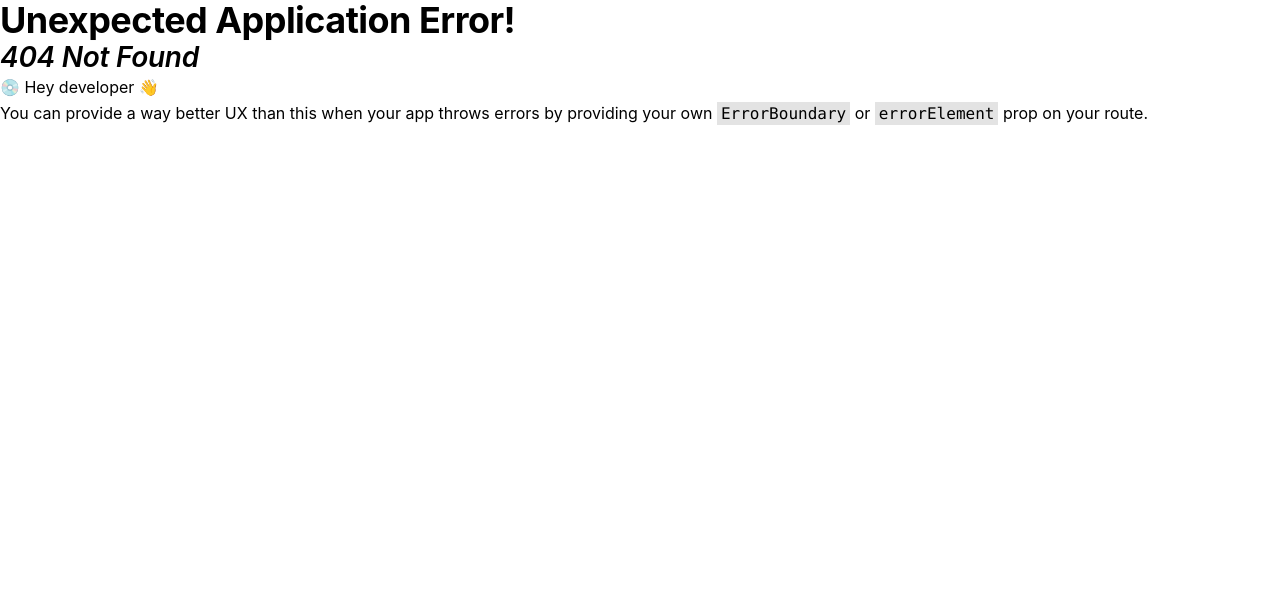
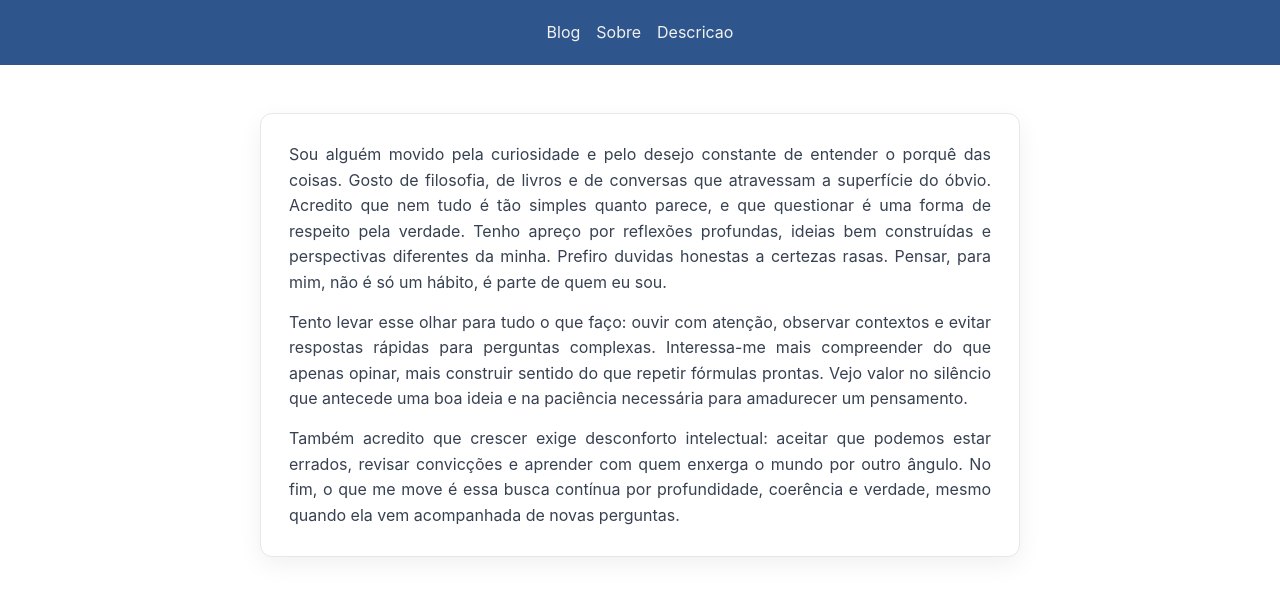
Before and after one commit to LeafCarvalho/website-biografia-pos-graduacao, a React (Vite) app: page /about in a window 1280 px wide. Before the commit this address had no page. Shown: the top 596 px of the page. Built offline with nearby package versions, Linux system fonts and the light colour scheme.

Commit message:
Cria rota About, adiciona conteúdo e estilização ao componente.

```diff
--- /dev/null
+++ b/src/components/About.tsx
@@ -0,0 +1,5 @@
+import { AboutContent } from "./about/aboutContent";
+
+export default function About() {
+  return <AboutContent />;
+}
--- /dev/null
+++ b/src/components/about/aboutContent.tsx
@@ -0,0 +1,38 @@
+import styles from "./style.module.css";
+
+export function AboutContent() {
+  return (
+    <section className={styles.aboutSection}>
+      <div className={styles.aboutContainer}>
+
+        <div className={styles.aboutTextBlock}>
+          <p className={styles.aboutParagraph}>
+            Sou alguém movido pela curiosidade e pelo desejo constante de entender
+            o porquê das coisas. Gosto de filosofia, de livros e de conversas que
+            atravessam a superfície do óbvio. Acredito que nem tudo é tão simples
+            quanto parece, e que questionar é uma forma de respeito pela verdade.
+            Tenho apreço por reflexões profundas, ideias bem construídas e
+            perspectivas diferentes da minha. Prefiro duvidas honestas a certezas
+            rasas. Pensar, para mim, não é só um hábito, é parte de quem eu sou.
+          </p>
+
+          <p className={styles.aboutParagraph}>
+            Tento levar esse olhar para tudo o que faço: ouvir com atenção, observar
+            contextos e evitar respostas rápidas para perguntas complexas. Interessa-me
+            mais compreender do que apenas opinar, mais construir sentido do que
+            repetir fórmulas prontas. Vejo valor no silêncio que antecede uma boa
+            ideia e na paciência necessária para amadurecer um pensamento.
+          </p>
+
+          <p className={styles.aboutParagraph}>
+            Também acredito que crescer exige desconforto intelectual: aceitar que
+            podemos estar errados, revisar convicções e aprender com quem enxerga o
+            mundo por outro ângulo. No fim, o que me move é essa busca contínua por
+            profundidade, coerência e verdade, mesmo quando ela vem acompanhada de
+            novas perguntas.
+          </p>
+        </div>
+      </div>
+    </section>
+  );
+}
--- /dev/null
+++ b/src/components/about/style.module.css
@@ -0,0 +1,25 @@
+.aboutSection {
+  width: 100%;
+  padding: 48px 16px;
+}
+
+.aboutContainer {
+  width: 100%;
+  max-width: 760px;
+  margin: 0 auto;
+  padding: 28px;
+  border: 1px solid #e5e7eb;
+  border-radius: 12px;
+  background-color: #ffffff;
+  box-shadow: 0 8px 24px rgba(15, 23, 42, 0.06);
+}
+
+.aboutTextBlock {
+  display: grid;
+  gap: 14px;
+}
+
+.aboutParagraph {
+  color: #374151;
+  text-align: justify;
+}
--- a/src/routes/routes.ts
+++ b/src/routes/routes.ts
@@ -1,6 +1,7 @@
 import { createBrowserRouter, redirect } from "react-router";
 import App from "../App";
 import Blog from "@/components/Blog";
+import About from "@/components/About";
 
 export const Routes = createBrowserRouter([
     {
@@ -9,6 +10,7 @@ export const Routes = createBrowserRouter([
     children: [
       { index: true, loader: () => redirect("/blog") },
       { path: "blog", Component: Blog },
+      { path: "about", Component: About },
     ],
   },
 ]);
```
